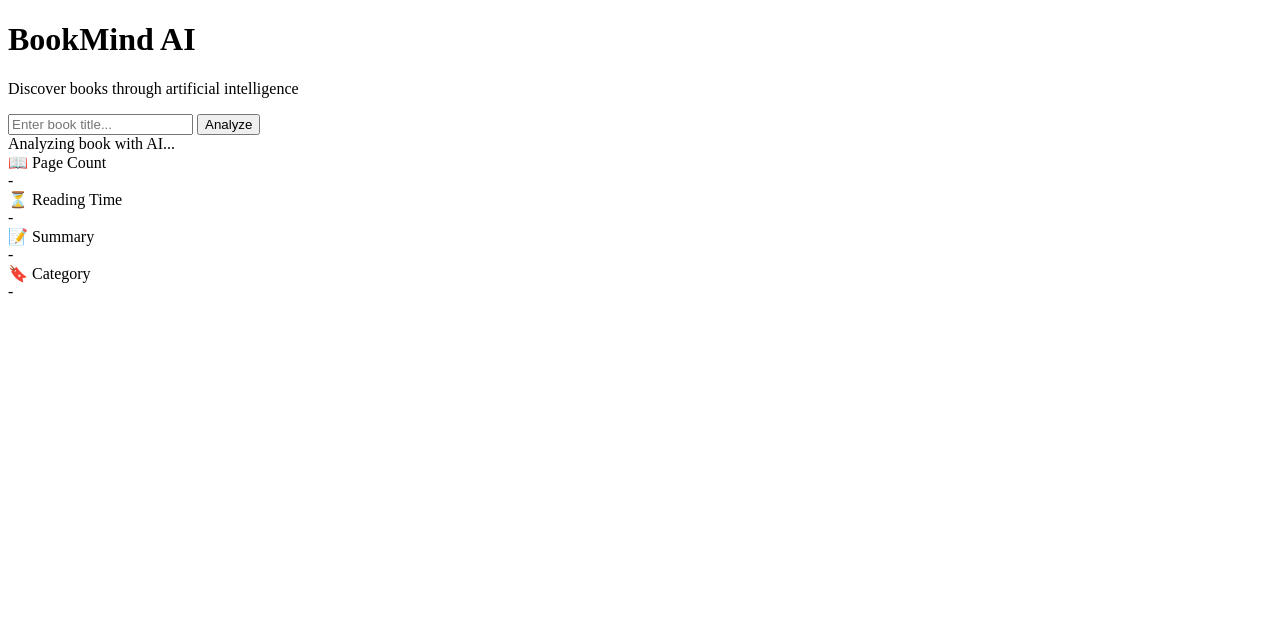
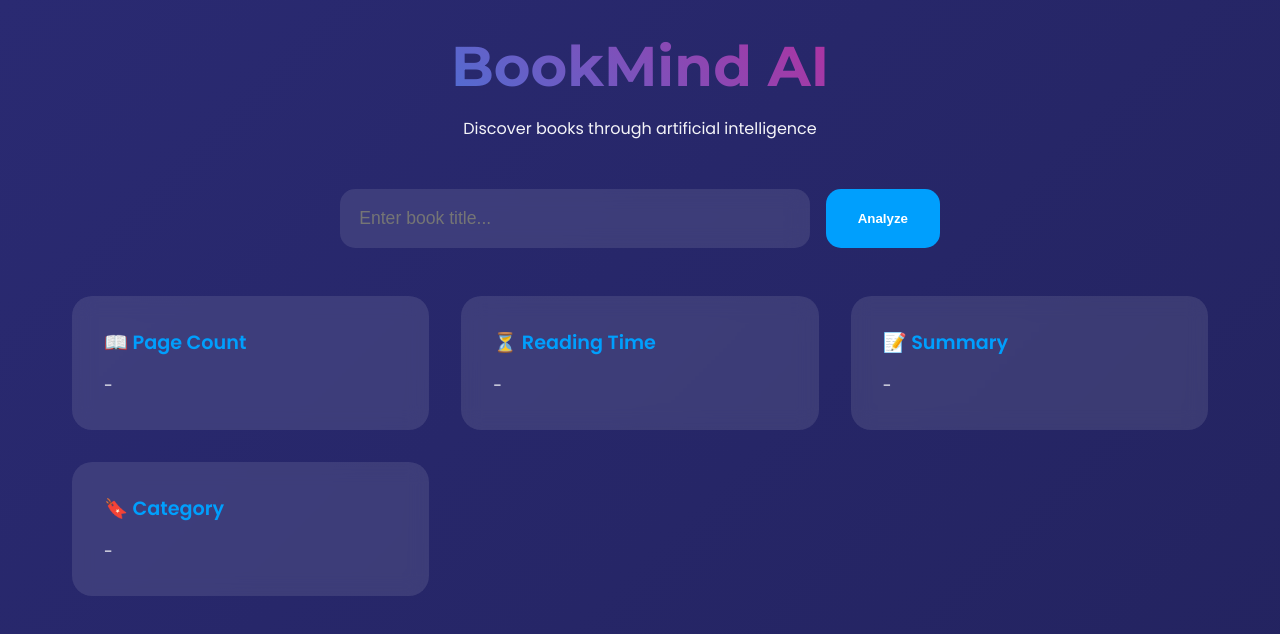
Before and after one commit to Masterbroo/Book-Analyzer, a plain HTML site: page index.html in a window 1280 px wide. Drawn offline with Linux system fonts and the light colour scheme.

Commit message:
Update index.html

```diff
--- a/index.html
+++ b/index.html
@@ -1,7 +1,11 @@
 <!DOCTYPE html>
 <html lang="en">
 <head>
-    <!-- ... (keep the existing head content) ... -->
+    <meta charset="UTF-8">
+    <meta name="viewport" content="width=device-width, initial-scale=1.0">
+    <title>BookMind AI - Smart Book Insights</title>
+    <link href="https://fonts.googleapis.com/css2?family=Poppins:wght@300;400;600&family=Montserrat:wght@700&display=swap" rel="stylesheet">
+    <link rel="stylesheet" href="styles.css">
 </head>
 <body>
     <div class="container">
```
